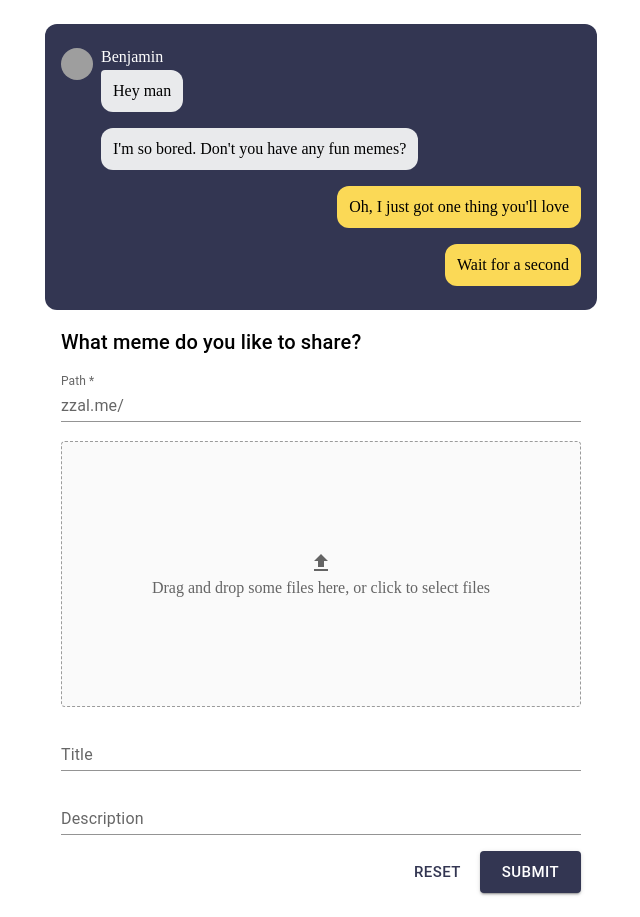
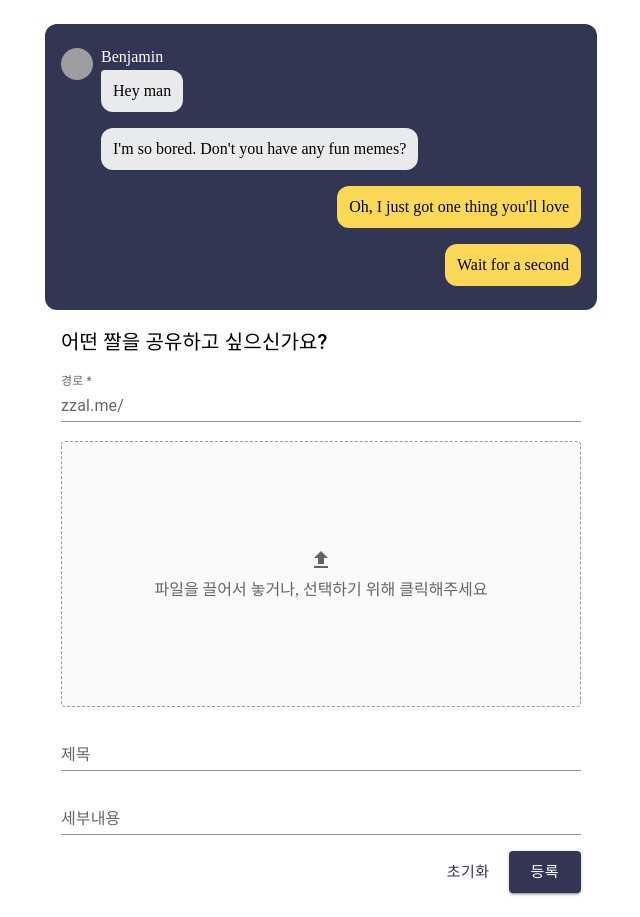
Before and after one commit to eunvanz/zzal-client, a Next.js app: page /registration in a window 1280 px wide. Shown: the whole page, without its empty margins (319-959 px from the left). Built offline with nearby package versions, Linux system fonts and the light colour scheme; grey boxes are pictures that could not be loaded.

Commit message:
feat: koran patch to registration form

```diff
--- a/components/FileDrop/FileDrop.view.tsx
+++ b/components/FileDrop/FileDrop.view.tsx
@@ -53,7 +53,7 @@ const FileDrop: React.FC<FileDropProps> = ({
         <Box>
           <FileUpload />
         </Box>
-        <Box>Drag and drop some files here, or click to select files</Box>
+        <Box>파일을 끌어서 놓거나, 선택하기 위해 클릭해주세요</Box>
         <input {...getInputProps()} />
       </Box>
       {errorMessage && (
--- a/components/RegistrationForm/RegistrationForm.view.tsx
+++ b/components/RegistrationForm/RegistrationForm.view.tsx
@@ -84,7 +84,7 @@ const RegistrationForm: React.FC<RegistrationFormProps> = ({
           handleOnReset();
         }
       } else {
-        setError("thumbnail", { message: "Image is required" });
+        setError("thumbnail", { message: "이미지를 선택해주세요" });
       }
     })();
   }, [handleOnReset, handleSubmit, onSubmit, setError]);
@@ -98,24 +98,24 @@ const RegistrationForm: React.FC<RegistrationFormProps> = ({
       }}
     >
       <Stack direction="column" spacing={2}>
-        <Typography variant="h6">What meme do you like to share?</Typography>
+        <Typography variant="h6">어떤 짤을 공유하고 싶으신가요?</Typography>
         <FormControl fullWidth sx={{ m: 1 }} variant="standard">
-          <InputLabel htmlFor="path">Path *</InputLabel>
+          <InputLabel htmlFor="path">경로 *</InputLabel>
           <Controller
             name="path"
             control={control}
             defaultValue=""
             rules={{
-              required: "Path is required",
+              required: "경로를 입력해주세요",
               minLength: 1,
-              maxLength: { value: 100, message: "Path is too long" },
+              maxLength: { value: 100, message: "경로가 너무 길어요" },
               pattern: {
-                value: /\b([-a-zA-Z0-9()@:%_\+.~#?&//=]*)/,
-                message: "Invalid character is included",
+                value: /([-a-zA-Z0-9ㄱ-ㅎㅏ-ㅣ가-힣()@:%_\+.~#?&//=]*)/,
+                message: "허용되지 않은 문자가 포함되어있어요",
               },
               validate: {
                 hasSpace: (v: string) => {
-                  return !v.includes(" ") || "Space is not allowed";
+                  return !v.includes(" ") || "공백은 허용되지 않아요";
                 },
               },
             }}
@@ -143,7 +143,7 @@ const RegistrationForm: React.FC<RegistrationFormProps> = ({
           />
         </FormControl>
         <FormControl fullWidth sx={{ m: 1 }} variant="standard">
-          <InputLabel htmlFor="title">Title</InputLabel>
+          <InputLabel htmlFor="title">제목</InputLabel>
           <Controller
             name="title"
             control={control}
@@ -151,14 +151,14 @@ const RegistrationForm: React.FC<RegistrationFormProps> = ({
             rules={{
               maxLength: {
                 value: 100,
-                message: "Title is too long",
+                message: "제목이 너무 길어요",
               },
             }}
             render={({ field }) => <Input {...field} disabled={isSubmitting} />}
           />
         </FormControl>
         <FormControl fullWidth sx={{ m: 1 }} variant="standard">
-          <InputLabel htmlFor="description">Description</InputLabel>
+          <InputLabel htmlFor="description">세부내용</InputLabel>
           <Controller
             name="description"
             control={control}
@@ -166,7 +166,7 @@ const RegistrationForm: React.FC<RegistrationFormProps> = ({
             rules={{
               maxLength: {
                 value: 255,
-                message: "Description is too long",
+                message: "세부내용이 너무 길어요",
               },
             }}
             render={({ field }) => <Input {...field} />}
@@ -180,10 +180,15 @@ const RegistrationForm: React.FC<RegistrationFormProps> = ({
         >
           <Stack direction="row" spacing={1}>
             <Button onClick={handleOnReset} size="large" disabled={isSubmitting}>
-              Reset
+              초기화
             </Button>
-            <Button onClick={handleOnSubmit} variant="contained" size="large">
-              Submit
+            <Button
+              onClick={handleOnSubmit}
+              variant="contained"
+              size="large"
+              disabled={isSubmitting}
+            >
+              {isSubmitting ? "등록 중.." : "등록"}
             </Button>
           </Stack>
         </Box>
```
